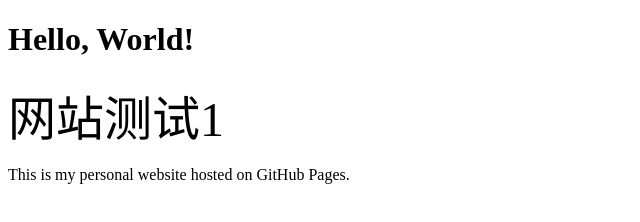
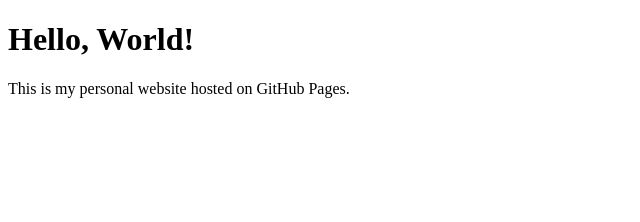
Before and after one commit to jaysue2015/jaysue.github.io, a plain HTML site: page index.html in a window 1280 px wide. Shown: the whole page, without its empty margins (0-640 px from the left). Drawn offline with Linux system fonts and the light colour scheme.

Commit message:
Update index.html

```diff
--- a/index.html
+++ b/index.html
@@ -6,7 +6,6 @@
 </head>
 <body>
   <h1>Hello, World!</h1>
-  <font size="10">网站测试1</font>
   <p>This is my personal website hosted on GitHub Pages.</p>
 </body>
 </html>
```
